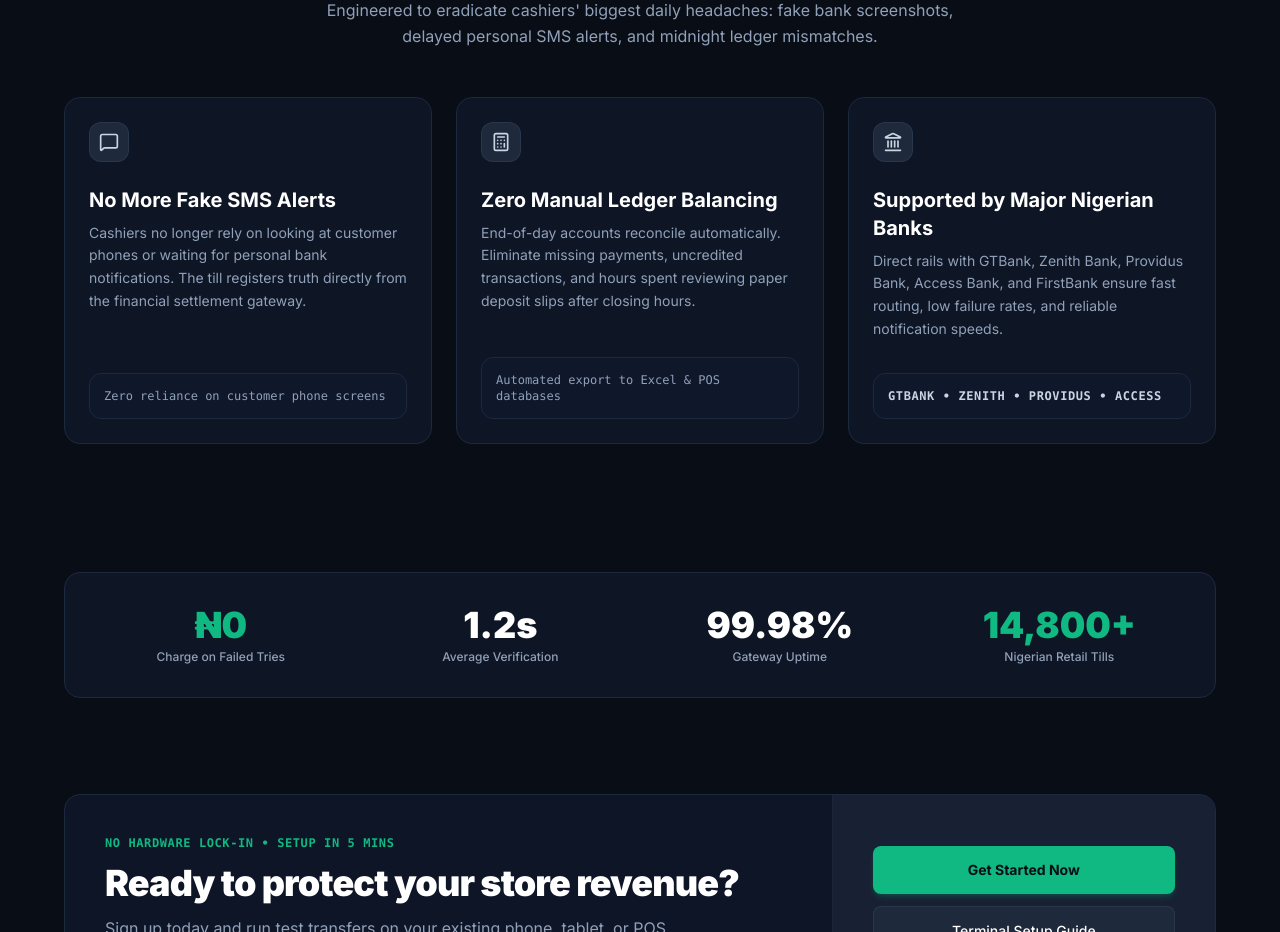
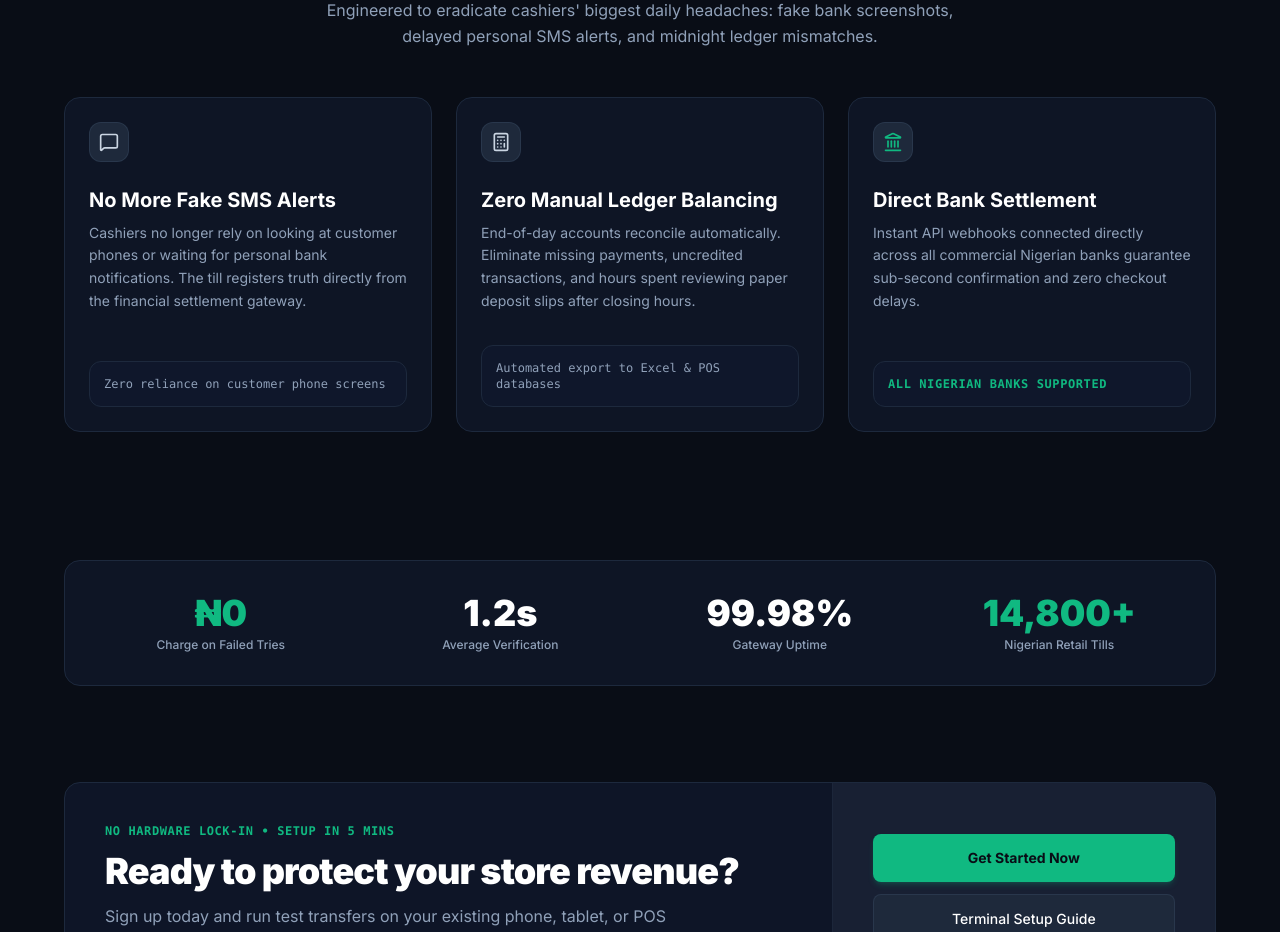
Before and after one commit to CodeWithHife/Tra-Sync, a Next.js app: page / in a window 1280 px wide. Shown: the part 1600-2532 px from the top of the page. Built offline with nearby package versions, Linux system fonts and the light colour scheme.

Commit message:
Refactor Card 3 text to be clean and direct

```diff
--- a/src/app/page.tsx
+++ b/src/app/page.tsx
@@ -430,16 +430,16 @@ export default function HomePage() {
             <div className="bg-[#0F172A]/80 border border-slate-800 rounded-2xl p-6 flex flex-col justify-between hover:border-slate-700 transition-all">
               <div>
                 <div className="w-10 h-10 rounded-xl bg-[#1E293B] border border-slate-700/60 text-slate-300 flex items-center justify-center mb-6">
-                  <Landmark className="w-5 h-5" />
+                  <Landmark className="w-5 h-5 text-[#10B981]" />
                 </div>
-                <h3 className="text-xl font-bold text-white mb-2">Supported by Major Nigerian Banks</h3>
+                <h3 className="text-xl font-bold text-white mb-2">Direct Bank Settlement</h3>
                 <p className="text-slate-400 text-sm leading-relaxed">
-                  Direct rails with GTBank, Zenith Bank, Providus Bank, Access Bank, and FirstBank ensure fast routing, low failure rates, and reliable notification speeds.
+                  Instant API webhooks connected directly across all commercial Nigerian banks guarantee sub-second confirmation and zero checkout delays.
                 </p>
               </div>
 
-              <div className="mt-8 bg-slate-900 border border-slate-800 rounded-xl p-3.5 text-slate-300 font-mono text-xs font-bold tracking-wider uppercase">
-                GTBANK • ZENITH • PROVIDUS • ACCESS
+              <div className="mt-8 bg-slate-900 border border-slate-800 rounded-xl p-3.5 text-[#10B981] font-mono text-xs font-bold tracking-wider uppercase">
+                ALL NIGERIAN BANKS SUPPORTED
               </div>
             </div>
 
```
